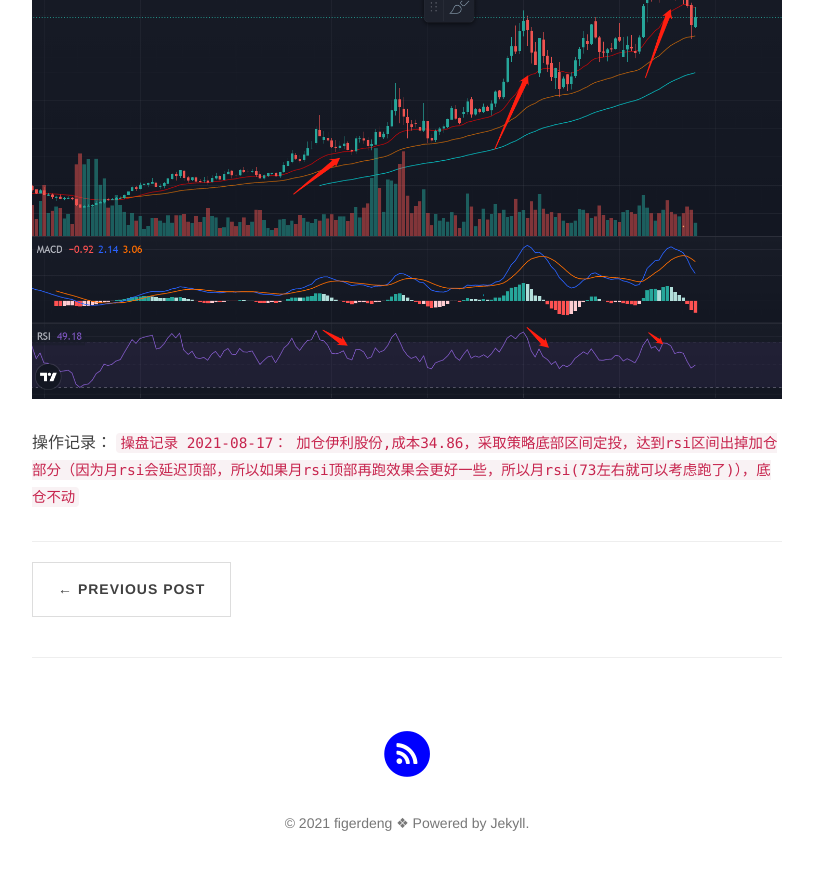
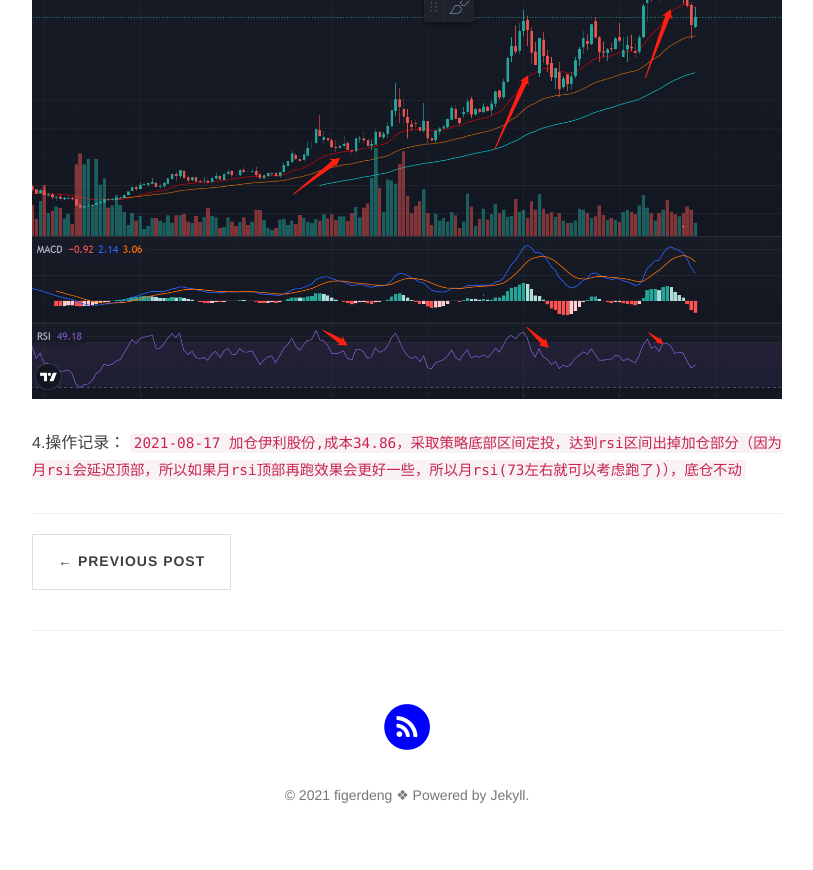
Before and after one commit to figerdeng/siweiwo, a Jekyll site: the page built from _posts/2021-08-17-investment-shipanjilu.md, in a window 1280 px wide and 900 px high, scrolled down 2283 px. Shown: the top 870 px of the window, without its empty margins (233-1046 px from the left). Built offline with Jekyll 4.4.1, drawn with Linux system fonts in a browser that asks for light colours; nearby versions of some CDN libraries; comment, search, counter and statistics services are not loaded.

Commit message:
增加股票实盘记录

````diff
--- a/_posts/2021-08-17-investment-shipanjilu.md
+++ b/_posts/2021-08-17-investment-shipanjilu.md
@@ -27,11 +27,10 @@
   伊利股份周月线背离
   ![伊利股份月线背离][600887-004]
 
-   操作记录：
-      ```操盘记录
-      2021-08-17：
-          加仓伊利股份,成本34.86，采取策略底部区间定投，达到rsi区间出掉加仓部分（因为月rsi会延迟顶部，所以如果月rsi顶部再跑效果会更好一些，所以月rsi(73左右就可以考虑跑了)），底仓不动
-      ```
+   4.操作记录：
+    ```2021-08-17
+        加仓伊利股份,成本34.86，采取策略底部区间定投，达到rsi区间出掉加仓部分（因为月rsi会延迟顶部，所以如果月rsi顶部再跑效果会更好一些，所以月rsi(73左右就可以考虑跑了)），底仓不动
+    ```
 
 
 
````
